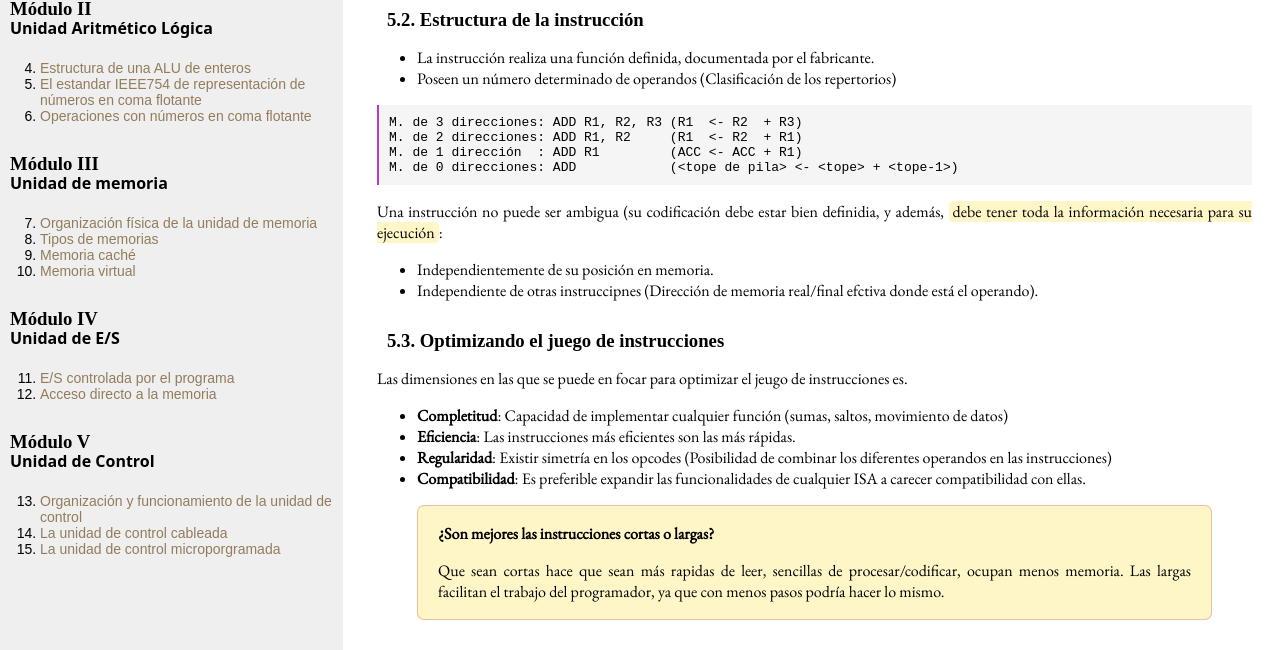
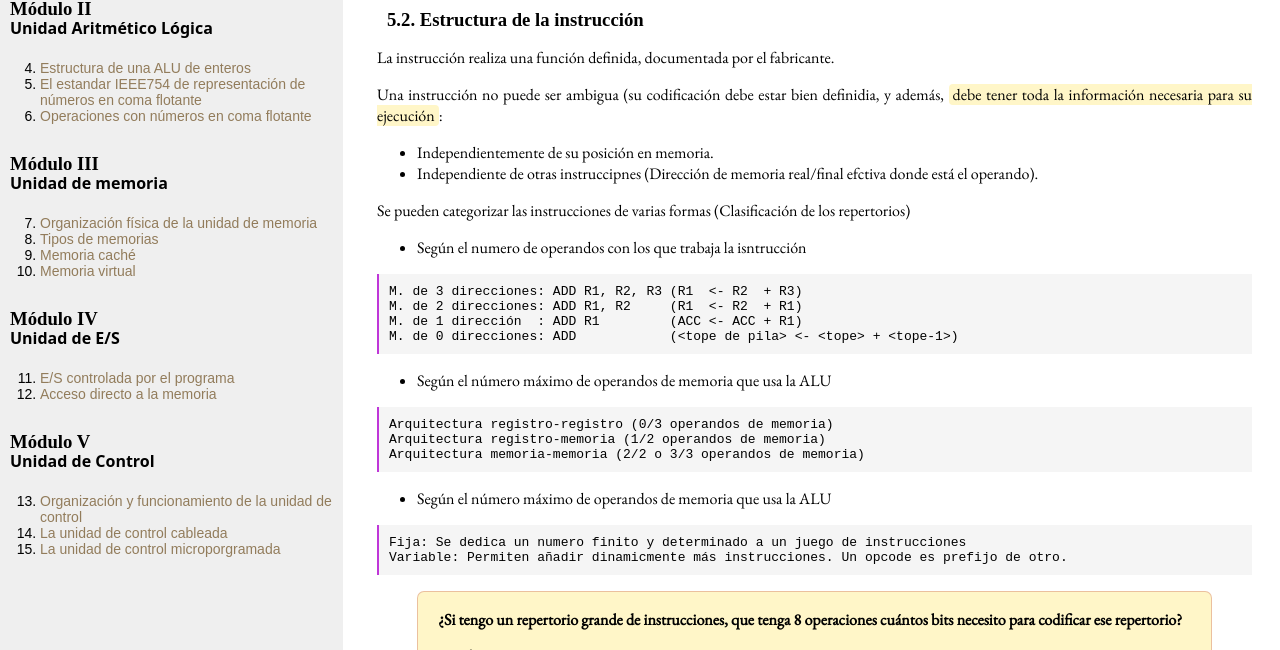
Before and after one commit to dkaerit/EDC, a Jekyll site: the page built from _posts/2020-10-05-TEMA02.md, in a window 1280 px wide and 1400 px high, scrolled down 5416 px, cut to the strip 192-842 px from the top of the window. Built offline with Jekyll 4.4.1, drawn with Linux system fonts in a browser that asks for light colours; some web fonts are replaced; some of the changed text lies outside the part shown.

Commit message:
Update 2020-10-05-TEMA02.md

````diff
--- a/_posts/2020-10-05-TEMA02.md
+++ b/_posts/2020-10-05-TEMA02.md
@@ -115,8 +115,14 @@ Las codificaciones no pueden ser ambiguas, en el diseño de las instrucciones se
 <center><img src="https://i.gyazo.com/22365a06fa3c5fe0ef9a162885e2bcd5.png"></center>
 
 ### 5.2. Estructura de la instrucción
-  * La instrucción realiza una función definida, documentada por el fabricante.
-  * Poseen un número determinado de operandos (Clasificación de los repertorios)
+La instrucción realiza una función definida, documentada por el fabricante.
+
+Una instrucción no puede ser ambigua (su codificación debe estar bien definidia, y además, `debe tener toda la información necesaria para su ejecución`:
+  * Independientemente de su posición en memoria.
+  * Independiente de otras instruccipnes (Dirección de memoria real/final efctiva donde está el operando).
+
+Se pueden categorizar las instrucciones de varias formas (Clasificación de los repertorios)
+  * Según el numero de operandos con los que trabaja la isntrucción
 
 ```print
 M. de 3 direcciones: ADD R1, R2, R3 (R1  <- R2  + R3)
@@ -125,12 +131,29 @@ M. de 1 dirección  : ADD R1         (ACC <- ACC + R1)
 M. de 0 direcciones: ADD            (<tope de pila> <- <tope> + <tope-1>)
 ```
 
-Una instrucción no puede ser ambigua (su codificación debe estar bien definidia, y además, `debe tener toda la información necesaria para su ejecución`:
-  * Independientemente de su posición en memoria.
-  * Independiente de otras instruccipnes (Dirección de memoria real/final efctiva donde está el operando).
+  * Según el número máximo de operandos de memoria que usa la ALU
+
+```print
+Arquitectura registro-registro (0/3 operandos de memoria)
+Arquitectura registro-memoria (1/2 operandos de memoria)
+Arquitectura memoria-memoria (2/2 o 3/3 operandos de memoria)
+```
+
+  * Según el número máximo de operandos de memoria que usa la ALU
+
+```print
+Fija: Se dedica un numero finito y determinado a un juego de instrucciones
+Variable: Permiten añadir dinamicmente más instrucciones. Un opcode es prefijo de otro.
+```
+
+> **¿Si tengo un repertorio grande de instrucciones, que tenga 8 operaciones cuántos bits necesito para codificar ese repertorio?**
+>
+> 8 = 2³, por tanto encesitaríamos 3 bits.
+
+
 
 ### 5.3. Optimizando el juego de instrucciones
-Las dimensiones en las que se puede en focar para optimizar el jeugo de instrucciones es.
+Condiciones deseables de una codificación. Las dimensiones en las que se puede en focar para optimizar el jeugo de instrucciones es.
   * **Completitud**: Capacidad de implementar cualquier función (sumas, saltos, movimiento de datos)
   * **Eficiencia**: Las instrucciones más eficientes son las más rápidas.
   * **Regularidad**: Existir simetría en los opcodes (Posibilidad de combinar los diferentes operandos en las instrucciones)
@@ -144,25 +167,19 @@ Las dimensiones en las que se puede en focar para optimizar el jeugo de instrucc
 <center><img src="https://i.gyazo.com/97a46645da520c925b29b04d7cb1c323.png"></center>
 
 ## 6. Técnicas de codificación del opcode con longitud variable
--.
-
-
+En ambas codificaciones conocidas, ningún opcode puede ser prefijo de otro.
 ### 6.1. Codificación por expansión
--.
+.
 
 ### 6.2. Codificación Huffman
--.
+Tener opcodes más cortos abarata en tiempo el coste la decodificación de los opcodes, por esto, se asigna opcodes más cortos a instrucciones más frecuentes, al utilizar la codificación Huffman
 
-
-## 7. Condiciones deseables de una codificación
--
-
-## 8. Modos de direccionamiento
+## 7. Modos de direccionamiento
 Indica el procedimiento por el que yo puedo acceder a un operando. Se define como la accion que utilizamos para especificar el modo de uso de un operando en una instrucción, y además, define la forma de cómo accedemos a los operandos, es decir la descripción del método para llegar a dicho operando.
 
 Permiten utilizar las codificaciones más sintéticas que oucupen menos espacio para acceder a un mayor espacio de direcciones y simplificar el acceso a estructiras complejas de memoria.
 
-### 8.1. Notación
+### 7.1. Notación
 ```print
 A, B...  : Campo de dirección de memoria en la instrucción (dirección contenida en la propia instrucción).
 Rₓ       : Campo de "dirección" de registro en la instrucción
````
Also changed, not shown: other parts of _posts/2020-10-05-TEMA02.md (+25 -25 lines).
